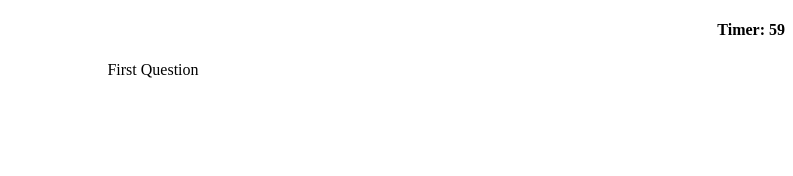
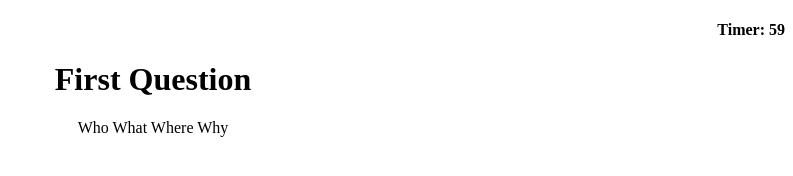
Before and after one commit to falbuna/Homework_4_CodeQuiz, a plain HTML site: page index.html in a window 1280 px wide. Both pictures are taken after a click on the button "Start Quiz". Shown: the whole page, without its empty margins (487-1280 px from the left). Drawn offline with Linux system fonts and the light colour scheme.

Commit message:
Added placeholder content for the first question of the quiz.

```diff
--- a/index.html
+++ b/index.html
@@ -11,8 +11,12 @@
         <header>
             <h4 id="timer">&nbsp;</h4>
         </header>
+
+        <div class="container">
+            <h1 id="prompt">Coding Quiz Challenge</h1>
+        </div>
+
         <div class="main">
-            <h1 id="prompt">Coding Quiz Challenge</h1>
             <p>Lorem ipsum dolor sit amet, consectetur adipisicing elit. Qui similique temporibus suscipit officiis sunt molestias laborum ipsa culpa magnam excepturi!</p>
             <div class ="button">
                 <button type="button" id="start">Start Quiz</button>
--- a/script.js
+++ b/script.js
@@ -1,7 +1,9 @@
-var startButton = document.querySelector("#start");
-var quizElement = document.querySelector(".main");
-var bodyEl = document.createElement('div');
+const startButton = document.querySelector('#start');
+const quizElement = document.querySelector('.main');
+const bodyEl = document.createElement('div');
 
+const promptElement = document.querySelector('#prompt');
+const quizPrompt = document.createElement('h1');
 
 // This is for the Timer
 var startTime = 60;
@@ -16,17 +18,21 @@ function startQuiz() {
 
         secondsElapsed++;
 
-        if(totalTime <= 0) {
-            // stop
+        if(totalTime === 0) {
+            function stopTimer(){
+                clearInterval(startQuiz);
+            }
         }
 
     }, 1000);
 
+    // The First Prompt of the Quiz
+    promptElement.appendChild(quizPrompt);
+    promptElement.textContent = "First Question";
+
     quizElement.append(bodyEl);
-    quizElement.textContent = "First Question";
+    quizElement.textContent = "Who What Where Why";
 
 }
 
-
-
 startButton.addEventListener("click", startQuiz);
```
